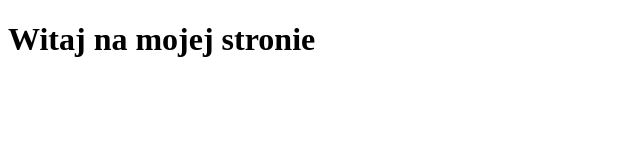
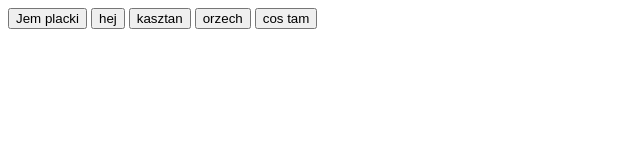
Before and after one commit to kzgodka/JS_DOM, a plain HTML site: page index.html in a window 1280 px wide. Shown: the whole page, without its empty margins (0-640 px from the left). Drawn offline with Linux system fonts and the light colour scheme.

Commit message:
new buttons

```diff
--- a/index.html
+++ b/index.html
@@ -6,7 +6,11 @@
     <link rel="stylesheet" href="css/style.css">
   </head>
   <body>
-    <h1>Witaj na mojej stronie</h1>
+    <button class="button">Jem placki</button>
+    <button class="button">hej</button>
+    <button class="button">kasztan</button>
+    <button class="button">orzech</button>
+    <button class="button">cos tam</button>
     <script type="text/javascript" src="js/scripts.js"></script>
   </body>
 </html>
```
